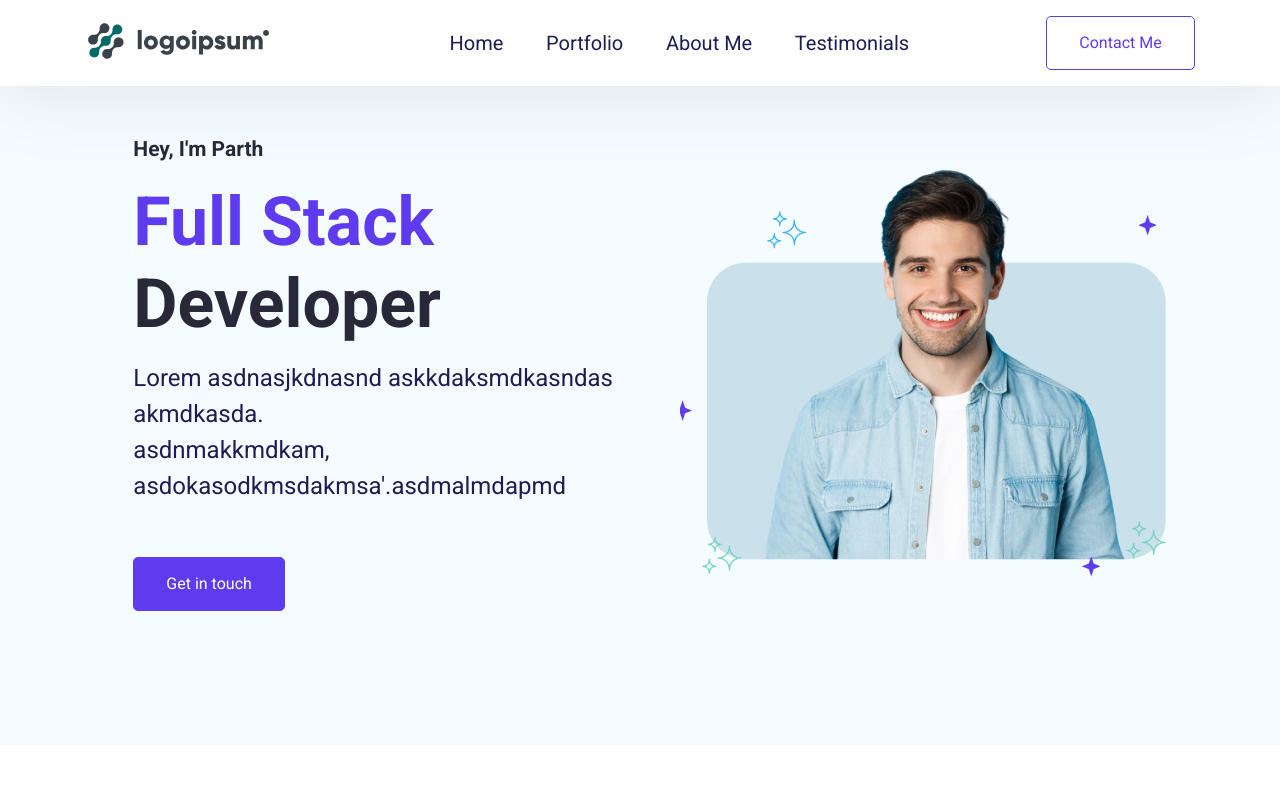
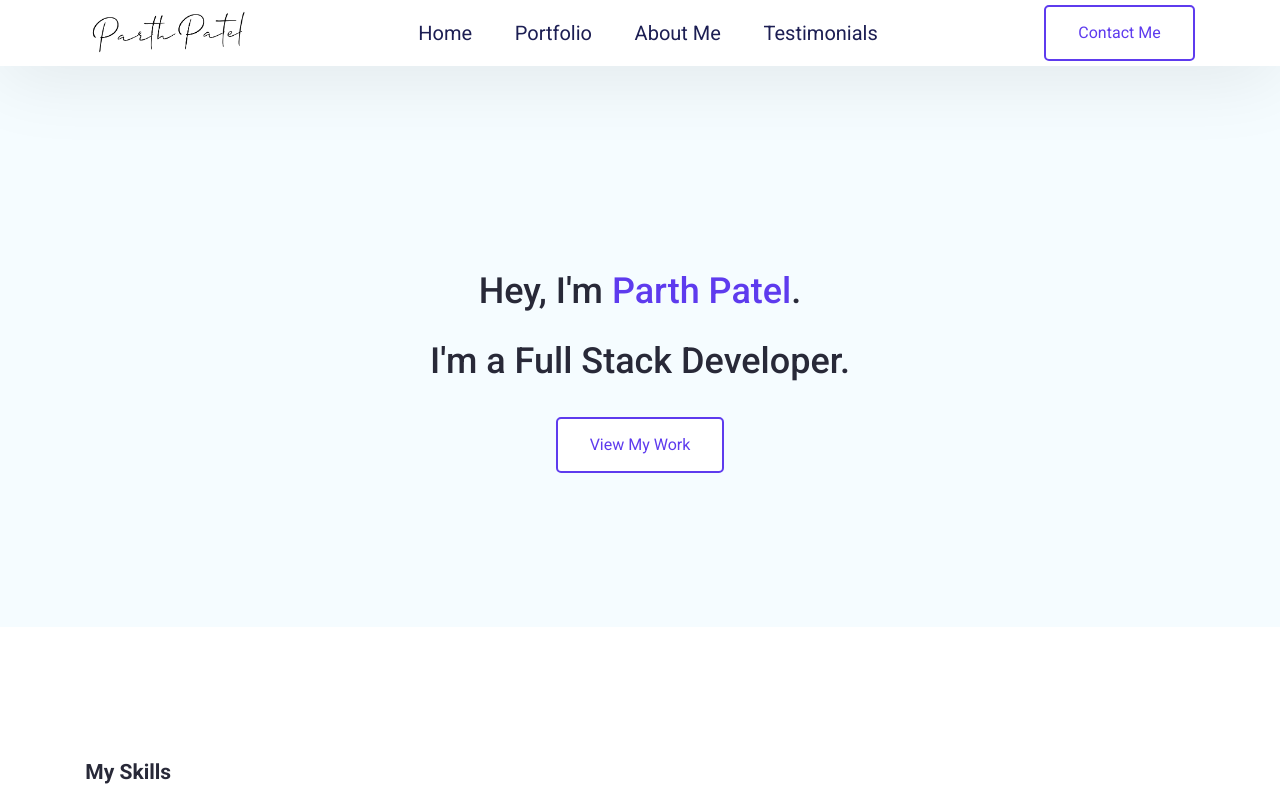
Before and after one commit to Part-h/Portfolio, a React (Create React App) app: page / in a window 1280 px wide. Shown: the top 800 px of the page. Built offline with nearby package versions, Linux system fonts and the light colour scheme.

Commit message:
herosection correction and css modification

```diff
--- a/src/App.css
+++ b/src/App.css
@@ -36,7 +36,7 @@ p {
   cursor: pointer;
   text-align: center;
   text-decoration: none;
-  border-radius: 4px;
+  border-radius: 6px;
   -webkit-border-radius: 5px;
   -moz-border-radius: 5px;
   -ms-border-radius: 5px;
@@ -50,7 +50,7 @@ p {
 .btn-outline-primary{
   color: var(--primary);
   background-color: var(--white);
-  border: 1px solid var(--primary);
+  border: 2px solid var(--primary);
 }
 .btn-outline-primary:hover{
   color: var(--white);
@@ -143,13 +143,22 @@ h2 {
   display: flex;
   justify-content: space-between;
   align-items: center;
-  padding: 15px 85.333px;
+  padding: 5px 85.333px;
   background: var(--white);
   box-shadow: 0px 5.333px 80px 0 rgba(0, 0, 0, 0.1);
   position: fixed;
   top: 0;
   left: 0;
   right: 0;
+
+}
+.nav--signature{
+  width: 15%;
+}
+.nav--signature img{
+height: 100%;
+width: 100%;
+object-fit: contain;
 }
 
 .navbar--items > ul {
@@ -158,6 +167,7 @@ h2 {
   align-items: flex-start;
   gap: 42.667px;
   text-decoration: none;
+  padding-left: 0px;
 }
 
 .navbar--items ul > li > a {
@@ -204,117 +214,14 @@ h2 {
 }
 /* Navbar Styler Ends */
 
-
-/* Hero Section Style */
-.hero--section{
-  display: grid;
-  grid-template-columns: repeat(2, 1fr);
-  padding: 133.33px 85.33px 133.33px 133.33px;
-  align-items: center;
-  justify-content: space-between;
-  gap: 32px;
-  background-color: var(--bg-shade);
-}
-.hero--section--content--box{
-  display: flex;
-  flex-direction: column;
-  align-items: flex-start;
-  gap: 32px;
-}
-.hero--section--content{
-  display: flex;
-  flex-direction: column;
-  align-items: flex-start;
-  gap:21.333px;
-}
-.hero--section--content--box > button {
-  margin-top: 21.333px;
-}
-.hero--section--title{
-  color: var(--heading-color);
-  font-size: 74.667px;
-  font-weight: 700;
-  line-height: 90px;
-}
-
-/* Animation effect for auto-writing and erasing */
-@keyframes autoWriteErase {
-  0% {
-    width: 0;
-    border-right-color: transparent;
-  }
-  20% {
-    width: 100%;
-    border-right-color: transparent;
-  }
-
-  50% {
-    width: 100%;
-    border-right-color: transparent;
-  }
-  75% {
-    width: 0;
-    border-right-color: transparent;
-  }
-  95% {
-    border-right-color: var(--cursor-color); /* Show cursor when text is fully erased */
-  }
-  100% {
-    width: 0;
-    border-right-color: transparent;
-  }
-}
-
-/* Apply the animation to .hero--section--title--color */
-.hero--section--title--color {
-  color: var(--primary);
-  display: inline-block;
-  overflow: hidden;
-  white-space: nowrap;
-  border-right: 3px solid transparent; /* Adjust border thickness as needed */
-  animation: autoWriteErase 5s infinite; /* Adjust the duration as needed */
-}
-
-/* Blinking cursor animation */
-@keyframes cursorBlink {
-  50% {
-    border-color: transparent;
-  }
-}
-
-/* Apply the cursor animation to .hero--section--title--color */
-.hero--section--title--color::after {
-  content: ""; /* Cursor character */
-  display: inline-block;
-  border-left: 2px solid var(--cursor-color); /* Cursor color */
-  margin-left: 4px; /* Adjust the spacing between text and cursor */
-  animation: cursorBlink 1s infinite; /* Adjust the duration as needed */
-}
-
-/* .hero--section--title--color{
-  color:var(--primary);
-} */
-.hero--section-description {
-  color: var(--darkblue);
-  font-size: 24px;
-  font-weight: 400;
-  line-height: 36px;
-}
-.hero--section--img {
-  display: flex;
-}
-.hero--section--img > img {
-  width: 100%;
-  height: 100%;
-}
 /* Skills Section style Begins*/
 .skills--section{
   display: flex;
-  padding: 149.33px 85.33px;
+  padding: 129.33px 85.33px;
   flex-direction: column;
   justify-content: center;
   align-items: flex-start;
-  gap: 106.667px;
+  gap: 80.667px;
 }
 .skills--section--heading{
   color: var(--heading-color);
@@ -510,7 +417,6 @@ h2 {
 @media only screen and (max-width: 1800px) {
   .hero--section--title {
     font-size: 68px;
-    line-height: 70px;
   }
   .skills--section--title {
     font-size: 28px;
@@ -700,7 +606,6 @@ h2 {
 @media only screen and (max-width: 1800px) {
   .hero--section--title {
     font-size: 68px;
-    line-height: 70px;
   }
   /* Add more responsive adjustments as needed */
 }
--- a/src/App.js
+++ b/src/App.js
@@ -1,4 +1,5 @@
 import './App.css';
+import './Css/HeroSection.css';
 import React from "react";
 import { BrowserRouter as Router, Route, Routes } from 'react-router-dom';
 import Navbar from './Views/Home/Navbar.jsx';
--- /dev/null
+++ b/src/Css/HeroSection.css
@@ -0,0 +1,93 @@
+/* Hero Section Style */
+.hero--section{
+    padding-top: 20%;
+    padding-bottom:12%;
+    background-color: var(--bg-shade);
+  }
+  .hero--section--content--box{
+    margin: auto;
+    width: max-content;
+    text-align: center;
+  }
+  .hero--section--content{
+    /* display: flex;
+    flex-direction: column;
+    align-items: flex-start; */
+    /* gap:21.333px; */
+  }
+  .hero--section--name{
+    color: var(--primary);
+  }
+  .hero--section--content--box > button {
+    margin-top: 21.333px;
+  }
+  .hero--section--title{
+    color: var(--heading-color);
+    font-size: 2.25rem;
+    font-weight: 500;
+    line-height: 70px;
+  }
+
+  /* Animation effect for auto-writing and erasing */
+  @keyframes autoWriteErase {
+    0% {
+      width: 0;
+      border-right-color: transparent;
+    }
+    20% {
+      width: 100%;
+      border-right-color: transparent;
+    }
+
+    50% {
+      width: 100%;
+      border-right-color: transparent;
+    }
+    75% {
+      width: 0;
+      border-right-color: transparent;
+    }
+    95% {
+      border-right-color: var(--cursor-color); /* Show cursor when text is fully erased */
+    }
+    100% {
+      width: 0;
+      border-right-color: transparent;
+    }
+  }
+
+  /* Apply the animation to .hero--section--title--color */
+  .hero--section--title--color {
+    color: var(--primary);
+    display: inline-block;
+    overflow: hidden;
+    white-space: nowrap;
+    border-right: 3px solid transparent; /* Adjust border thickness as needed */
+    animation: autoWriteErase 5s infinite; /* Adjust the duration as needed */
+  }
+
+  /* Blinking cursor animation */
+  @keyframes cursorBlink {
+    50% {
+      border-color: transparent;
+    }
+  }
+
+  /* Apply the cursor animation to .hero--section--title--color */
+  .hero--section--title--color::after {
+    content: ""; /* Cursor character */
+    display: inline-block;
+    border-left: 2px solid var(--cursor-color); /* Cursor color */
+    margin-left: 4px; /* Adjust the spacing between text and cursor */
+    animation: cursorBlink 1s infinite; /* Adjust the duration as needed */
+  }
+
+  /* .hero--section--title--color{
+    color:var(--primary);
+  } */
+  /* .hero--section-description {
+    color: var(--darkblue);
+    font-size: 24px;
+    font-weight: 400;
+    line-height: 36px;
+  } */
--- a/src/Views/Home/HeroSection.jsx
+++ b/src/Views/Home/HeroSection.jsx
@@ -1,23 +1,28 @@
 export default function HeroSection(){
+    const scrollToSection = (sectionId) => {
+        const section = document.getElementById(sectionId);
+
+        if (section) {
+          // Scroll smoothly to the specified section
+          section.scrollIntoView({ behavior: 'smooth' });
+        }
+      };
     return (
         <section id="herosection" className="hero--section">
             <div className="hero--section--content--box">
                 <div className="hero--section--content">
-                    <p className="section--title">Hey, I'm Parth</p>
+                    <p className="hero--section--title">Hey, I'm <span className="hero--section--name">Parth Patel</span>.</p>
                     <h1 className="hero--section--title">
-                        <span className="hero--section--title--color">Full Stack</span>{" "}
-                    <br/>
-                    Developer
+                        {/* <span className="hero--section--title--color">Full Stack</span>{" "} */}
                     </h1>
-                    <p className="hero--section-description">
-                            Lorem asdnasjkdnasnd askkdaksmdkasndas akmdkasda.
+                    <h1 className="hero--section--title">I'm a Full Stack Developer.</h1>
+                    {/* <p className="hero--section-description">
+
                         <br/> asdnmakkmdkam, asdokasodkmsdakmsa'.asdmalmdapmd
-                    </p>
+                    </p> */}
                 </div>
-                <button className="btn btn-primary">Get in touch</button>
-            </div>
-            <div className="hero--section--img">
-                <img src="./img/hero_img.png" alt="Hero Section"></img>
+                <button className="btn btn-outline-primary" onClick={() => scrollToSection('mySkills')}>View My Work</button>
+
             </div>
         </section>
     )
--- a/src/Views/Home/Navbar.jsx
+++ b/src/Views/Home/Navbar.jsx
@@ -33,8 +33,8 @@ function Navbar() {
 
   return (
     <nav className={`navbar ${navActive ? "active" : ""}`}>
-      <div>
-        <img src="./img/logo.svg" alt="Logoipsum" />
+      <div className="nav--signature">
+        <img src="./img/signature.png" alt="Logoipsum" />
       </div>
       <a
         className={`nav__hamburger ${navActive ? "active" : ""}`}
```
Also changed, not shown: public/img/signature.png (added).
